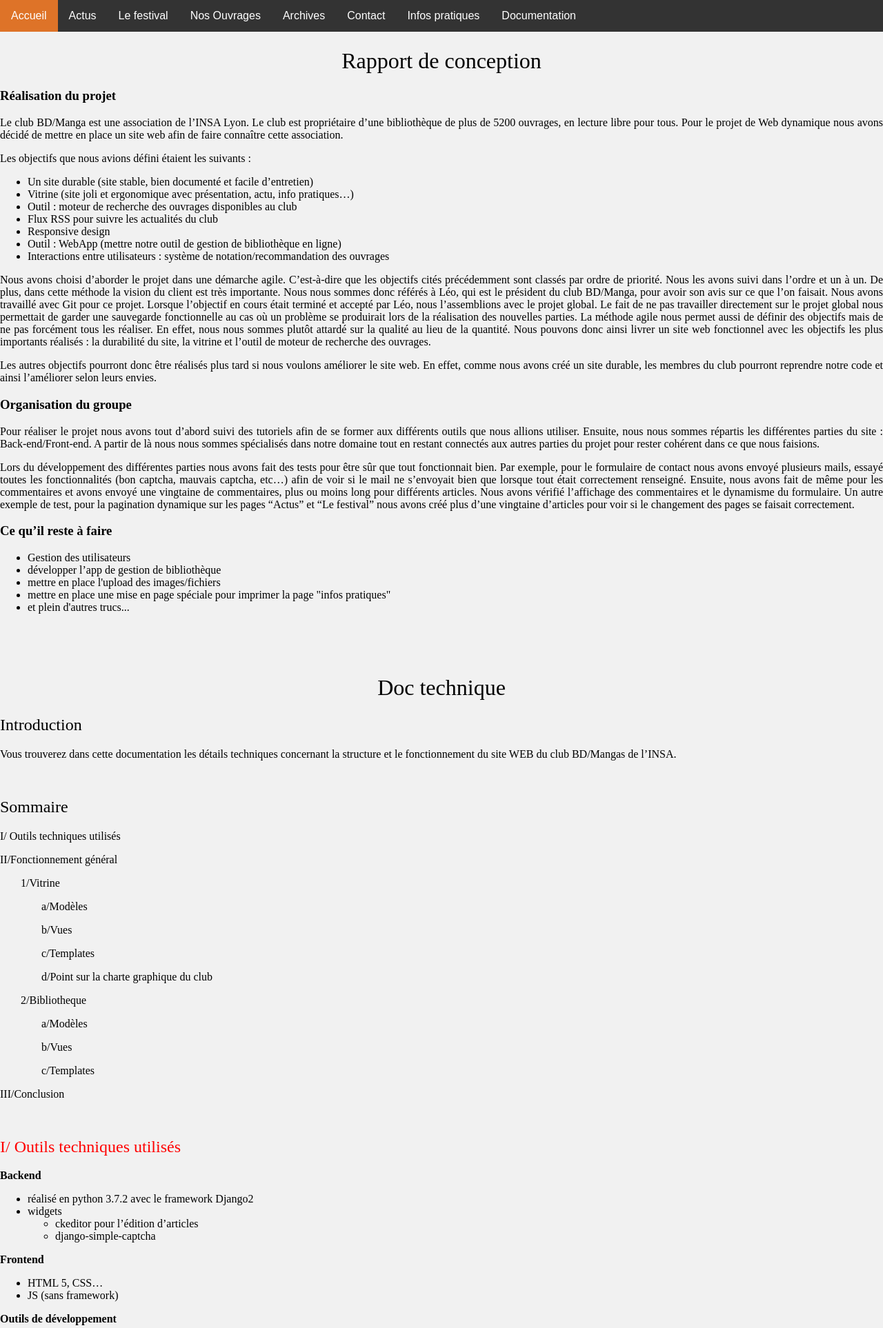
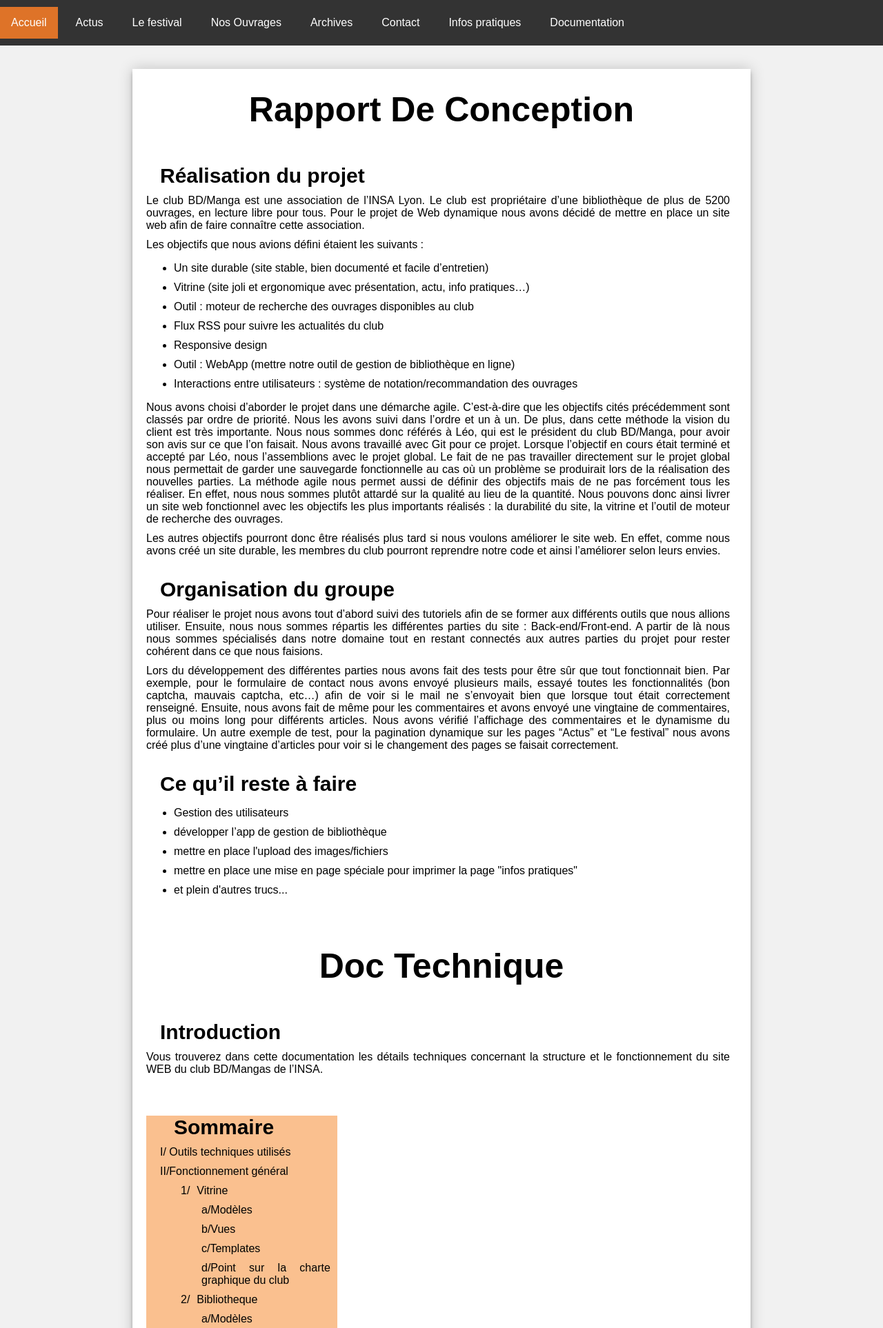
Before and after one commit to insa-bd-manga/WebProject, a Django app: page /documentation in a window 1280 px wide. Shown: the top 1926 px of the page at 69% size. Run offline with Django 3.2, Linux system fonts and the light colour scheme; the visitor is signed in with stand-in values (Sample User, id 1); some libraries are stand-ins or nearby versions; some web fonts are replaced.

Commit message:
CSS pour la documentation + modif de documentation.html pour adapter au CSS (Marie)

```diff
--- a/vitrine/static/vitrine/documentation.css
+++ b/vitrine/static/vitrine/documentation.css
@@ -0,0 +1,59 @@
+.documentation{
+	background-color: #ffffff;
+    margin-top: 100px;
+    margin-left: 15%;
+    margin-right: 15%;
+    padding-bottom: 20px;
+    padding-top: 20px;
+    padding-left: 20px;
+    padding-right: 20px;
+    box-shadow: 0 0 20px 0 rgba(0, 0, 0, 0.2), 0 5px 5px 0 rgba(0, 0, 0, 0.24);
+}
+
+h1 {
+    font-family: 'Montserrat Bold', arial;
+    text-transform: capitalize;
+    text-align: center;
+    font-size: 50px;
+    margin-top: 10px;
+    margin-bottom: 50px;
+}
+
+h3 {
+    font-size: 30px;
+    font-family: 'Montserrat Black', arial;
+    margin-top: 30px;
+    margin-bottom: 10px;
+    margin-left: 20px;
+}
+
+p, span, li {
+    font-family: 'Montserrat', arial;
+    text-align: justify;
+    font-size: 16px;
+    margin-top:10px;
+    margin-bottom: 10px;
+    margin-right: 10px;
+}
+
+.sommaire{
+    background-color: rgba(245, 134, 42, 0.52);
+    width: 30%;
+    padding-left: 20px;
+}
+
+h2 {
+    font-family: 'Montserrat Black', arial;
+    font-size: 30px;
+    color: #de7328;
+    margin-top: 50px;
+    margin-left: 20px;
+}
+
+h4 {
+    font-size: 20px;
+    font-family: 'Montserrat Black', arial;
+    margin-top: 10px;
+    margin-bottom: 10px;
+    margin-left: 20px;
+}
--- a/vitrine/templates/vitrine/documentation.html
+++ b/vitrine/templates/vitrine/documentation.html
@@ -7,8 +7,10 @@
 
 {% block content %}
 
-    <h1 style="text-align: center;"><span style="font-weight: 400;">Rapport de conception</span></h1>
-    <h3><strong>R&eacute;alisation du projet</strong></h3>
+    <div class="documentation">
+        <div class="rapport">
+            <h1 style="text-align: center;"><strong>Rapport de conception</strong></h1>
+            <h3>R&eacute;alisation du projet</h3>
             <p style="text-align: justify;"><span style="font-weight: 400;">Le club BD/Manga est une association de l&rsquo;INSA Lyon. Le club est propri&eacute;taire d&rsquo;une biblioth&egrave;que de plus de 5200 ouvrages, en lecture libre pour tous. Pour le projet de Web dynamique nous avons d&eacute;cid&eacute; de mettre en place un site web afin de faire conna&icirc;tre cette association.</span></p>
             <p style="text-align: justify;"><span style="font-weight: 400;">Les objectifs que nous avions d&eacute;fini &eacute;taient les suivants :</span></p>
             <ul style="text-align: justify;">
@@ -22,12 +24,12 @@
             </ul>
             <p style="text-align: justify;"><span style="font-weight: 400;">Nous avons choisi d&rsquo;aborder le projet dans une d&eacute;marche agile. C&rsquo;est-&agrave;-dire que les objectifs cit&eacute;s pr&eacute;c&eacute;demment sont class&eacute;s par ordre de priorit&eacute;. Nous les avons suivi dans l&rsquo;ordre et un &agrave; un. De plus, dans cette m&eacute;thode la vision du client est tr&egrave;s importante. Nous nous sommes donc r&eacute;f&eacute;r&eacute;s &agrave; L&eacute;o, qui est le pr&eacute;sident du club BD/Manga, pour avoir son avis sur ce que l&rsquo;on faisait. Nous avons travaill&eacute; avec Git pour ce projet. Lorsque l&rsquo;objectif en cours &eacute;tait termin&eacute; et accept&eacute; par L&eacute;o, nous l&rsquo;assemblions avec le projet global. Le fait de ne pas travailler directement sur le projet global nous permettait de garder une sauvegarde fonctionnelle au cas o&ugrave; un probl&egrave;me se produirait lors de la r&eacute;alisation des nouvelles parties. La m&eacute;thode agile nous permet aussi de d&eacute;finir des objectifs mais de ne pas forc&eacute;ment tous les r&eacute;aliser. En effet, nous nous sommes plut&ocirc;t attard&eacute; sur la qualit&eacute; au lieu de la quantit&eacute;. Nous pouvons donc ainsi livrer un site web fonctionnel avec les objectifs les plus importants r&eacute;alis&eacute;s : la durabilit&eacute; du site, la vitrine et l&rsquo;outil de moteur de recherche des ouvrages.</span></p>
             <p style="text-align: justify;"><span style="font-weight: 400;">Les autres objectifs pourront donc &ecirc;tre r&eacute;alis&eacute;s plus tard si nous voulons am&eacute;liorer le site web. En effet, comme nous avons cr&eacute;&eacute; un site durable, les membres du club pourront reprendre notre code et ainsi l&rsquo;am&eacute;liorer selon leurs envies.</span></p>
-    <h3><strong>Organisation du groupe</strong></h3>
+            <h3>Organisation du groupe</h3>
             <p style="text-align: justify;"><span style="font-weight: 400;">Pour r&eacute;aliser le projet nous avons tout d&rsquo;abord suivi des tutoriels afin de se former aux diff&eacute;rents outils que nous allions utiliser. Ensuite, nous nous sommes r&eacute;partis les diff&eacute;rentes parties du site : Back-end/Front-end. A partir de l&agrave; nous nous sommes sp&eacute;cialis&eacute;s dans notre domaine tout en restant connect&eacute;s aux autres parties du projet pour rester coh&eacute;rent dans ce que nous faisions.</span></p>
             <p style="text-align: justify;"><span style="font-weight: 400;">Lors du d&eacute;veloppement des diff&eacute;rentes parties nous avons fait des tests pour &ecirc;tre s&ucirc;r que tout fonctionnait bien. Par exemple, pour le formulaire de contact nous avons envoy&eacute; plusieurs mails, essay&eacute; toutes les fonctionnalit&eacute;s (bon captcha, mauvais captcha, etc&hellip;) afin de voir si le mail ne s&rsquo;envoyait bien que lorsque tout &eacute;tait correctement renseign&eacute;. Ensuite, nous avons fait de m&ecirc;me pour les commentaires et avons envoy&eacute; une vingtaine de commentaires, plus ou moins long pour diff&eacute;rents articles. Nous avons v&eacute;rifi&eacute; l&rsquo;affichage des commentaires et le dynamisme du formulaire. Un autre exemple de test, pour la pagination dynamique sur les pages &ldquo;Actus&rdquo; et &ldquo;Le festival&rdquo; nous avons cr&eacute;&eacute; plus d&rsquo;une vingtaine d&rsquo;articles pour voir si le changement des pages se faisait correctement.</span></p>
-    <h3><strong>Ce qu&rsquo;il reste &agrave; faire</strong></h3>
+            <h3>Ce qu&rsquo;il reste &agrave; faire</h3>
             <ul>
-    <li><strong><span style="font-weight: 400;">Gestion des utilisateurs</span></strong></li>
+            <li><span style="font-weight: 400;">Gestion des utilisateurs</span></li>
             <li><span style="font-weight: 400;">d&eacute;velopper l&rsquo;app de gestion de biblioth&egrave;que</span></li>
             <li><span style="font-weight: 400;">mettre en place l'upload des images/fichiers</span></li>
             <li><span style="font-weight: 400;">mettre en place une mise en page sp&eacute;ciale pour imprimer la page "infos pratiques"</span></li>
@@ -35,11 +37,12 @@
             </ul>
             <p>&nbsp;</p>
             <p>&nbsp;</p>
-    <h1 style="text-align: center;"><span style="font-weight: 400;">Doc technique</span></h1>
-    <h2><span style="font-weight: 400;">Introduction</span></h2>
+            <h1 style="text-align: center;">Doc technique</h1>
+            <h3>Introduction</h3>
             <p><span style="font-weight: 400;">Vous trouverez dans cette documentation les d&eacute;tails techniques concernant la structure et le fonctionnement du site WEB du club BD/Mangas de l&rsquo;INSA.</span></p>
             <p>&nbsp;</p>
-    <h2><span style="font-weight: 400;">Sommaire</span></h2>
+            <div class="sommaire">
+                <h3>Sommaire</h3>
                 <p><span style="font-weight: 400;">I/ Outils techniques utilis&eacute;s</span></p>
                 <p><span style="font-weight: 400;">II/Fonctionnement g&eacute;n&eacute;ral</span></p>
                 <p style="padding-left: 30px;"><span style="font-weight: 400;">1/</span><span style="font-weight: 400;">Vitrine</span></p>
@@ -52,8 +55,9 @@
                 <p style="padding-left: 60px;"><span style="font-weight: 400;">b/Vues</span></p>
                 <p style="padding-left: 60px;"><span style="font-weight: 400;">c/Templates</span></p>
                 <p><span style="font-weight: 400;">III/Conclusion</span></p>
+            </div>
             <p>&nbsp;</p>
-    <h2><span style="font-weight: 400; color: #ff0000;">I/ Outils techniques utilis&eacute;s</span></h2>
+            <h2>I/ Outils techniques utilis&eacute;s</h2>
             <p><strong>Backend</strong></p>
             <ul>
             <li style="font-weight: 400;"><span style="font-weight: 400;">r&eacute;alis&eacute; en python 3.7.2 avec le framework Django2 </span></li>
@@ -86,16 +90,17 @@
             </ul>
             <p><span style="font-weight: 400;">Notons qu&rsquo;une vue peut interagir avec d&rsquo;autres &eacute;l&eacute;ments, tels que les formulaires ou des m&eacute;thodes contenues dans des packages ext&eacute;rieurs.</span></p>
             <p>&nbsp;</p>
-    <h2><span style="font-weight: 400; color: #ff0000;">II/Fonctionnement g&eacute;n&eacute;ral</span></h2>
-    <h3 style="padding-left: 30px;"><span style="font-weight: 400;"><span style="color: #0000ff;">1/Vitrine</span> </span></h3>
-    <h4 style="padding-left: 60px;"><span style="color: #003300;"><strong>a/Mod&egrave;les</strong></span></h4>
+
+            <h2>II/Fonctionnement g&eacute;n&eacute;ral</h2>
+            <h3 style="padding-left: 30px; color: #188fcf;">1/Vitrine</h3>
+            <h4 style="padding-left: 60px; color: #007400;">a/Mod&egrave;les</h4>
             <p><span style="font-weight: 400;">Dans cette partie, le sch&eacute;ma repr&eacute;sente la base de donn&eacute;e tandis que la liste repr&eacute;sente les mod&egrave;les. Pour d&eacute;velopper sur ce site web, seulement la liste de mod&egrave;les.</span></p>
             <p>&nbsp;</p>
-    <p><span style="font-weight: 400;">
+            <p>
                 <img
                         src = "{% static 'vitrine/img/BDD_vitrine.PNG'%}"
                         width="30%"
-        /></span></p>
+                /></p>
             <p>&nbsp;</p>
             <p><span style="font-weight: 400;">3 mod&egrave;les (4 tables) :</span></p>
             <ul>
@@ -120,7 +125,8 @@
             </ul>
             </ul>
             <p><span style="font-weight: 400;">Si il y a 4 tables pour trois mod&egrave;les, c&rsquo;est parce que les tables Articles et Tag sont li&eacute;es en many-to-many : un article peut avoir plusieurs tag et un tag peut avoir plusieurs articles. Dans ce cas, Django g&eacute;n&egrave;re automatiquement une table interm&eacute;diaire contenant les 2 cl&eacute;s primaires des 2 tables concern&eacute;es. Pour le d&eacute;veloppeur, cette table est totalement invisible.</span></p>
-    <h4 style="padding-left: 60px;"><span style="color: #003300;"><strong>b/Vue</strong></span></h4>
+            <br>
+            <h4 style="padding-left: 60px; color: #007400;">b/Vue</h4>
             <p><span style="font-weight: 400;">Les vues renvoient toutes un paquet HTTP contenant la page web compl&egrave;te.</span></p>
             <ul>
             <li style="font-weight: 400;"><strong>index</strong></li>
@@ -187,7 +193,8 @@
             </ul>
             <p><span style="font-weight: 400;">Il s'agit de la vue relative &agrave; la page "infos pratiques".</span></p>
             <p><span style="font-weight: 400;">Fait juste le lien avec le template &ldquo;vitrine/infos.html&rdquo;, qui est une page statique.</span></p>
-    <h4 style="padding-left: 60px;"><span style="color: #003300;"><strong>c/Templates</strong></span></h4>
+            <br>
+            <h4 style="padding-left: 60px; color: #007400;">c/Templates</h4>
             <p><span style="font-weight: 400;">Afin de cr&eacute;er un site web structur&eacute; et coh&eacute;rent visuellement, nous avons cr&eacute;&eacute; une page base.html qui sert de base &agrave; toutes les autres. Gr&acirc;ce au framework Django il est possible de faire &ldquo;h&eacute;riter&rdquo; des caract&eacute;ristiques de ce documents de r&eacute;f&eacute;rence &agrave; toutes les autres pages web du site. On utilise pour cela les balises du framework Django { % block</span><em><span style="font-weight: 400;"> nom_block</span></em><span style="font-weight: 400;"> %}. On &eacute;vite ainsi de r&eacute;&eacute;crire toute la page &agrave; chaque fois.</span></p>
             <p>&nbsp;</p>
             <ul>
@@ -273,7 +280,7 @@
             </li>
             </ul>
             <p>&nbsp;</p>
-    <h4 style="padding-left: 60px;"><strong><span style="color: #003300;">d/Point sur la charte graphique du club</span><br /></strong></h4>
+            <h4 style="padding-left: 60px; color: #007400;">d/Point sur la charte graphique du club</h4>
             <p><strong>POLICE</strong></p>
             <p><span style="font-weight: 400;">D&eacute;clinaisons de Montserrat : </span><a href="http://fr.allfont.net/download/montserrat/"><span style="font-weight: 400;"><a>http://fr.allfont.net/download/montserrat/</a></span></a></p>
             <p>&nbsp;</p>
@@ -281,10 +288,11 @@
             <h3><strong>gris : </strong><span style="font-weight: 400;">#000000, #393939, #777777, #ffffff</span></h3>
             <h3><strong>oranges : </strong><span style="font-weight: 400;">#c22a2d, #cf4b2a, #de7328, #e68a26</span></h3>
             <p>&nbsp;</p>
-    <h3 style="padding-left: 30px;"><span style="font-weight: 400; color: #0000ff;">2/biblioth&egrave;que</span></h3>
+            <h3 style="padding-left: 30px; color: #188fcf;">2/biblioth&egrave;que</h3>
             <p><span style="font-weight: 400;">&lt;Cette application n&rsquo;est ici utilis&eacute;e que tr&egrave;s superficiellement pour la recherche des ouvrages. Mais elle a vocation &agrave; &ecirc;tre utilis&eacute;e pour faire une nouvelle application de gestion de biblioth&egrave;que.</span></p>
             <p><span style="font-weight: 400;">Le plus gros d&eacute;fi de cette partie a &eacute;t&eacute; de recr&eacute;er la base de donn&eacute;e actuelle du club et d&rsquo;y importer toutes les donn&eacute;es.&gt;</span></p>
-    <h4 style="padding-left: 60px;"><span style="color: #003300;"><strong>a/Mod&egrave;les</strong></span></h4>
+            <br>
+            <h4 style="padding-left: 60px; color: #007400;">a/Mod&egrave;les</h4>
             <p><span style="font-weight: 400;">
                 <img
                         src = "{% static 'vitrine/img/BDD_bibliotheque.PNG'%}"
@@ -301,17 +309,20 @@
             <li style="font-weight: 400;"><span style="font-weight: 400;">Author-to-book</span></li>
             </ul>
             <p><span style="font-weight: 400;">Pour en savoir plus sur les mod&egrave;les de bibliotheque, tu peux consulter directement ./bibliotheque/models.py</span></p>
-    <h4 style="padding-left: 60px;"><span style="color: #003300;"><strong>b/Vues</strong></span></h4>
+            <br>
+            <h4 style="padding-left: 60px; color: #007400;">b/Vues</h4>
             <ul>
             <li style="font-weight: 400;"><strong>recherche</strong></li>
             </ul>
             <p><span style="font-weight: 400;">Prend en param&egrave;tre &ldquo;num_page&rdquo;, le num&eacute;ro de page (avec n articles par pages). </span></p>
             <p><span style="font-weight: 400;">Dispose d&rsquo;un formulaire de recherche de livres; recherche par auteur, titre, genre (BD ou Manga) et par nom de s&eacute;rie.</span></p>
-    <h4 style="padding-left: 60px;"><span style="color: #003300;"><strong>c/Templates</strong></span></h4>
+            <br>
+            <h4 style="padding-left: 60px; color: #007400;">c/Templates</h4>
             <ul>
             <li style="font-weight: 400;"><strong>recherche</strong></li>
             </ul>
             <p><span style="font-weight: 400;">Reprend la construction du formulaire de contact pour la partie formulaire de recherche.</span></p>
             <p><span style="font-weight: 400;">Reprend la construction de l&rsquo;affichage des articles pour l&rsquo;affichage des r&eacute;sultats et des crit&egrave;res de recherche.</span></p>
-
+        </div>
+    </div>
 {% endblock %}
```
Lines whose indentation alone changed are shown as unchanged.
